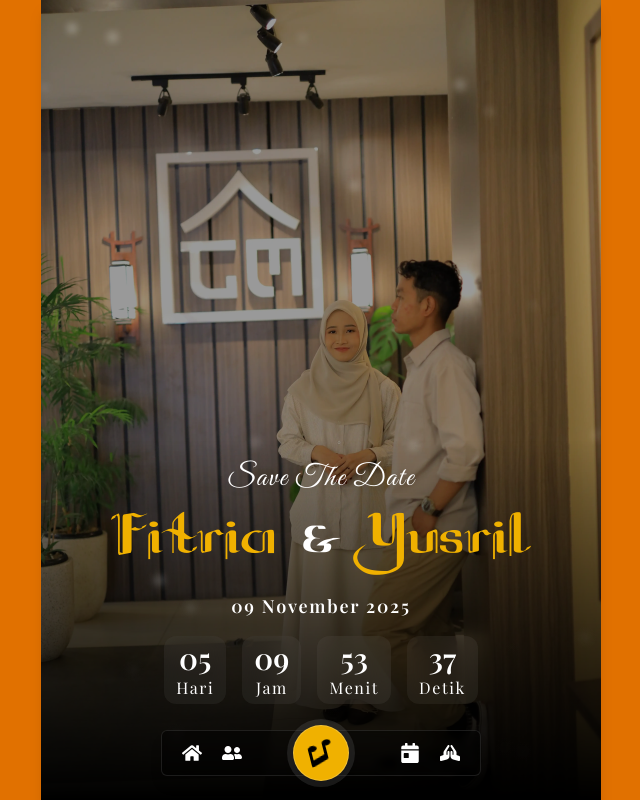
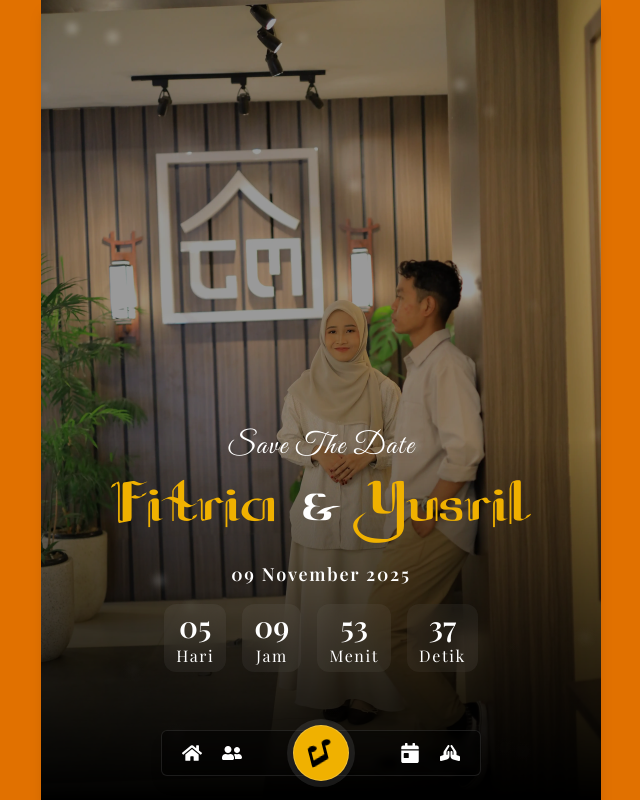
Before and after one commit to kevindav22/wedding-invit, a React (Vite) app: page / in a window 1280 px wide. Both pictures are taken after a click on the button "Buka Undangan". Shown: the top 800 px of the page, without its empty margins (319-959 px from the left). Built offline with nearby package versions, Linux system fonts and the light colour scheme.

Commit message:
fix: update2

```diff
--- a/src/components/template/HeroSection.jsx
+++ b/src/components/template/HeroSection.jsx
@@ -28,7 +28,7 @@ const HeroSection = () => {
         <Snowfall />
       </div>
       {/* Konten utama */}
-      <div className="relative z-20 px-4 pb-24 flex flex-col items-center">
+      <div className="relative z-20 px-4 pb-32 flex flex-col items-center">
         {/* Save The Date */}
         <p data-aos="fade-down" data-aos-delay="200" className="font-vibes text-3xl mb-6 tracking-wider text-white drop-shadow-md">
           Save The Date
--- a/src/components/template/SaveTheDate.jsx
+++ b/src/components/template/SaveTheDate.jsx
@@ -35,7 +35,7 @@ const WeddingCardSection = () => {
       title: 'Resepsi Pernikahan',
       dateText: 'Minggu, 9 November 2025',
       timeText: '10.00 WIB – Selesai',
-      countdown: { id: 2, date: '12-12-2025-11:00' },
+      countdown: { id: 2, date: '09-11-2025-10:00' },
       place: 'Kediamanan Mempelai Wanita',
       address: 'Dk. Ceme Rt.01, Wonotolo, Gondang',
       region: 'Sragen - Jawa Tengah',
```
